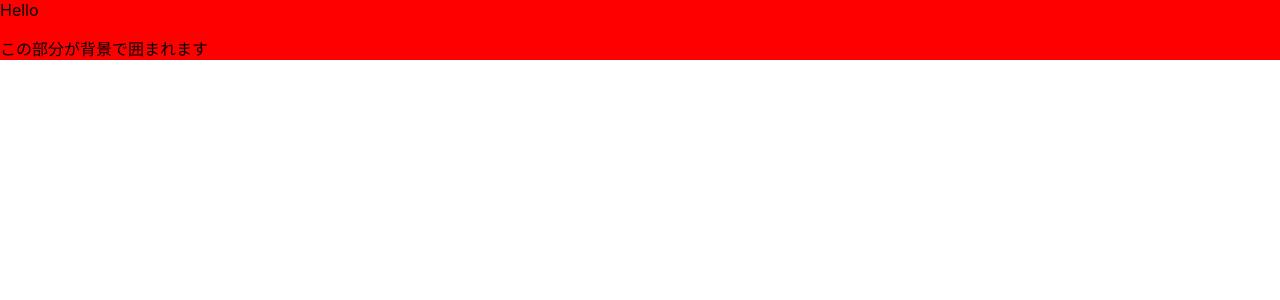
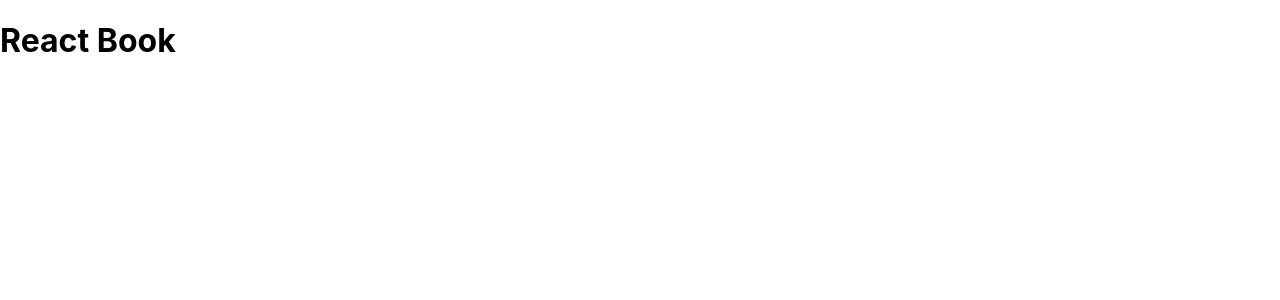
Before and after one commit to ikoba/react-sample, a React (Create React App) app: page / in a window 1280 px wide. Shown: the top 300 px of the page. Built offline with nearby package versions, Linux system fonts and the light colour scheme.

Commit message:
add ContextSample component

```diff
--- /dev/null
+++ b/src/components/ContextSample.tsx
@@ -0,0 +1,33 @@
+import React from 'react'
+
+const TitleContext = React.createContext('')
+
+const Title = () => {
+	return (
+		<TitleContext.Consumer>
+			{(title) => {
+				return <h1>{title}</h1>
+			}}
+		</TitleContext.Consumer>
+	)
+}
+
+const Header = () => {
+	return (
+		<div>
+			<Title />
+		</div>
+	)
+}
+
+const Page = () => {
+	const title = 'React Book'
+
+	return (
+		<TitleContext.Provider value={title}>
+			<Header />
+		</TitleContext.Provider>
+	)
+}
+
+export default Page
--- a/src/index.tsx
+++ b/src/index.tsx
@@ -3,7 +3,8 @@
 import './index.css';
 // import App from './App';
 // import Hello from './components/Hello';
-import ContainerSample from './components/ContainerSample';
+// import ContainerSample from './components/ContainerSample';
+import ContextSample from './components/ContextSample';
 import reportWebVitals from './reportWebVitals';
 
 const root = ReactDOM.createRoot(
@@ -11,7 +12,7 @@
 );
 root.render(
   <React.StrictMode>
-    <ContainerSample />
+    <ContextSample />
   </React.StrictMode>
 );
 
```
